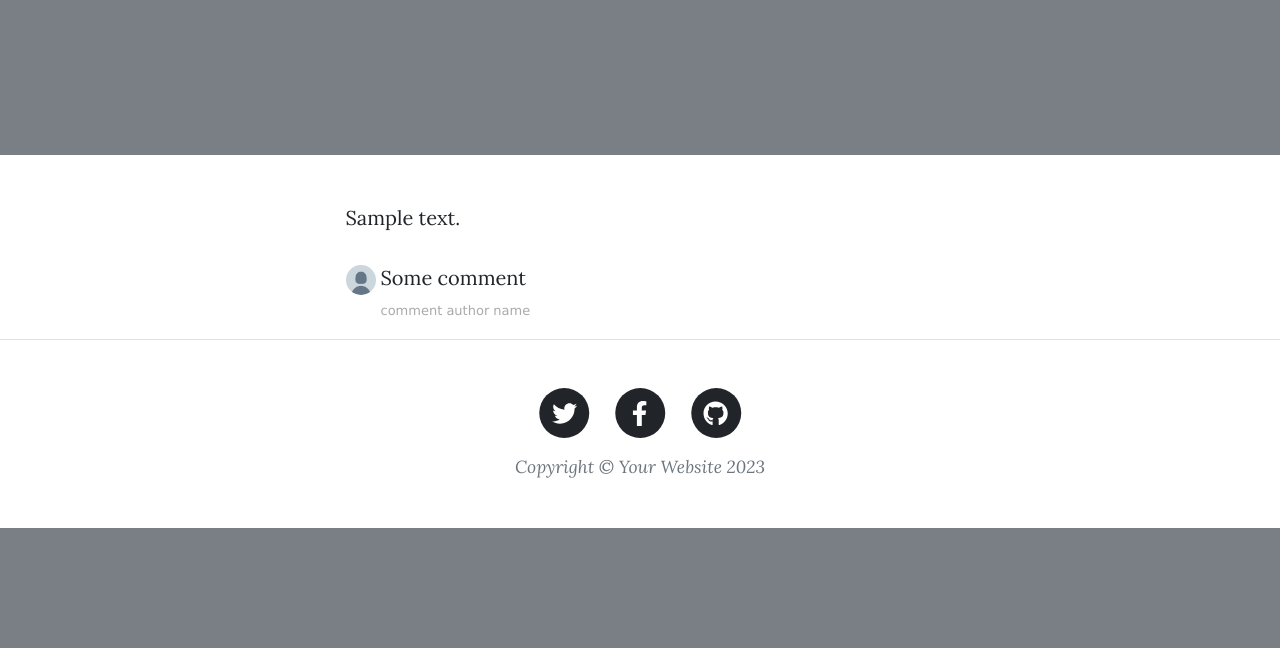
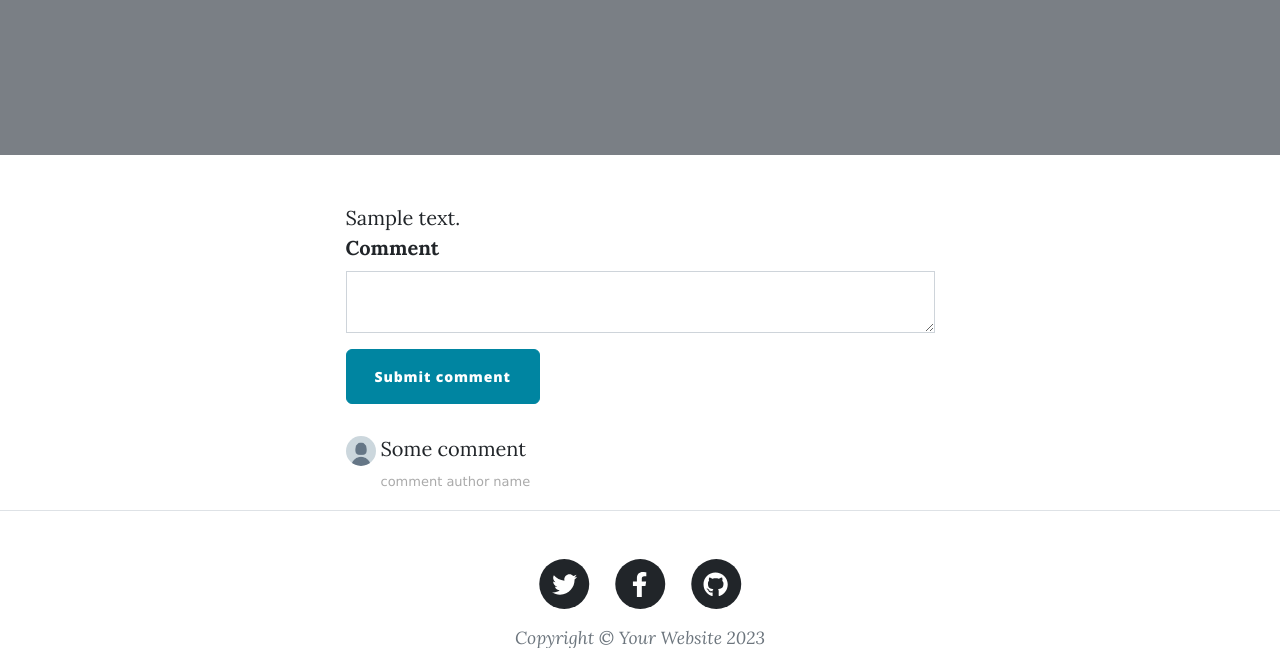
Before and after one commit to AkkyMusty/blog-with-users, a Flask app: page /post/1 in a window 1280 px wide. Shown: the part 411-1059 px from the top of the page. Before the commit the page ends 939 px from the top, so only its background shows below. Run offline with Flask 3, Linux system fonts and the light colour scheme; tables that the repository leaves empty hold one stand-in row (values such as "Sample post"); grey boxes marked "Sample" are stand-in pictures; some libraries are stand-ins or nearby versions.

Commit message:
Comment form added using Ckeditor

```diff
--- a/forms.py
+++ b/forms.py
@@ -30,3 +30,6 @@ class LoginForm(FlaskForm):
 
 
 # TODO: Create a CommentForm so users can leave comments below posts
+class CommentForm(FlaskForm):
+    comment = CKEditorField("Comment", validators=[DataRequired()])
+    submit = SubmitField("Submit comment")
--- a/main.py
+++ b/main.py
@@ -9,7 +9,7 @@ from functools import wraps
 from werkzeug.security import generate_password_hash, check_password_hash
 from sqlalchemy.orm import relationship
 # Import your forms from the forms.py
-from forms import CreatePostForm, RegisterForm, LoginForm
+from forms import CreatePostForm, RegisterForm, LoginForm, CommentForm
 
 '''
 Make sure the required packages are installed:
@@ -27,9 +27,9 @@ This will install the packages from the requirements.txt for this project.
 app = Flask(__name__)
 app.config['SECRET_KEY'] = '8BYkEfBA6O6donzWlSihBXox7C0sKR6b'
 ckeditor = CKEditor(app)
+
 Bootstrap5(app)
 
-# TODO: Configure Flask-Login
 login_manager = LoginManager()
 login_manager.init_app(app)
 
@@ -146,7 +146,8 @@ def get_all_posts():
 @app.route("/post/<int:post_id>")
 def show_post(post_id):
     requested_post = db.get_or_404(BlogPost, post_id)
-    return render_template("post.html", post=requested_post)
+    comment_form = CommentForm()
+    return render_template("post.html", post=requested_post, form=comment_form)
 
 
 @app.route("/new-post", methods=["GET", "POST"])
--- a/templates/post.html
+++ b/templates/post.html
@@ -1,4 +1,5 @@
 {% include "header.html" %}
+{% from "bootstrap5/form.html" import render_form %}
 
 <!-- Page Header-->
 <header class="masthead" style="background-image: url('{{post.img_url}}')">
@@ -37,9 +38,12 @@
           {% endif %}
 
         <!-- Comments Area -->
-        <!-- TODO: Add a CKEditor for commenting below -->
+          {{ render_form(form, novalidate=True,  button_map={"submit": "primary"}) }}
+          {{ ckeditor.load() }}
+          {{ ckeditor.config(name='comment') }}
         <div class="comment">
           <!-- TODO: Show all the comments on a post -->
+
           <ul class="commentList">
             <li>
               <div class="commenterImage">
```
